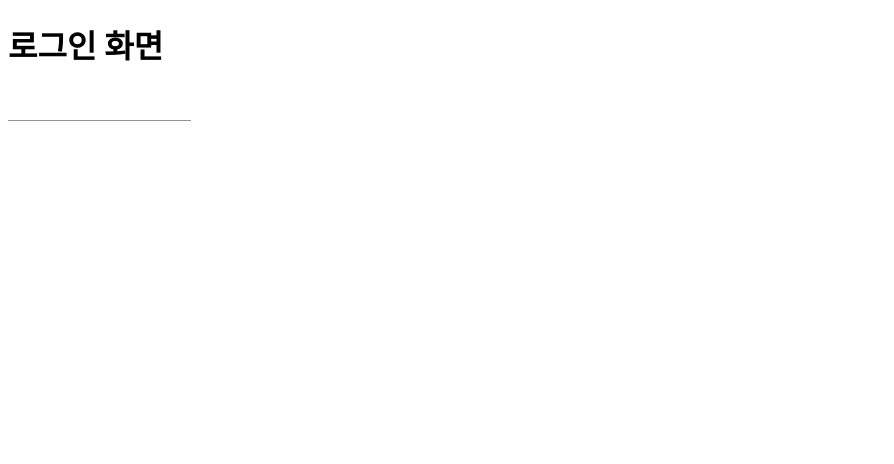
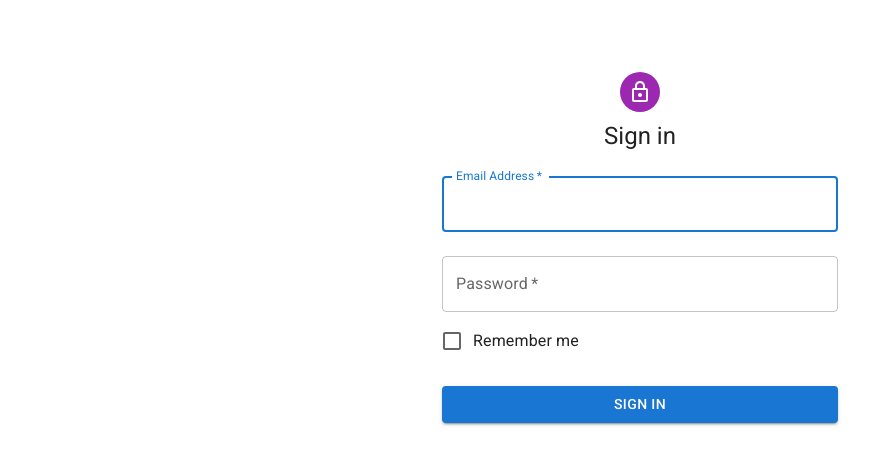
Before and after one commit to tintoll/n_analytics_clone, a React (Create React App) app: page /login in a window 1280 px wide. Shown: the top 464 px of the page, without its empty margins (0-894 px from the left). Built offline with nearby package versions, Linux system fonts and the light colour scheme.

Commit message:
로그인 페이지 markup

```diff
--- a/src/pages/Login/index.tsx
+++ b/src/pages/Login/index.tsx
@@ -1,11 +1,79 @@
-import { Input } from "@mui/material";
+import {
+  Avatar,
+  Box,
+  Button,
+  Checkbox,
+  Container,
+  CssBaseline,
+  FormControlLabel,
+  TextField,
+  Typography,
+} from "@mui/material";
+import LockOutlinedIcon from "@mui/icons-material/LockOutlined";
 
 function Login() {
+  const handleSubmit = (event: React.FormEvent<HTMLFormElement>) => {
+    event.preventDefault();
+    const data = new FormData(event.currentTarget);
+    console.log({
+      email: data.get("email"),
+      password: data.get("password"),
+    });
+  };
+
   return (
-    <div>
-      <h1>로그인 화면</h1>
-      <Input />
-    </div>
+    <Container component="main" maxWidth="xs">
+      <CssBaseline />
+      <Box
+        sx={{
+          marginTop: 8,
+          display: "flex",
+          flexDirection: "column",
+          alignItems: "center",
+        }}
+      >
+        <Avatar sx={{ m: 1, bgcolor: "secondary.main" }}>
+          <LockOutlinedIcon />
+        </Avatar>
+        <Typography component="h1" variant="h5">
+          Sign in
+        </Typography>
+        <Box component="form" onSubmit={handleSubmit} noValidate sx={{ mt: 1 }}>
+          <TextField
+            margin="normal"
+            required
+            fullWidth
+            id="email"
+            label="Email Address"
+            name="email"
+            autoComplete="email"
+            autoFocus
+          />
+          <TextField
+            margin="normal"
+            required
+            fullWidth
+            name="password"
+            label="Password"
+            type="password"
+            id="password"
+            autoComplete="current-password"
+          />
+          <FormControlLabel
+            control={<Checkbox value="remember" color="primary" />}
+            label="Remember me"
+          />
+          <Button
+            type="submit"
+            fullWidth
+            variant="contained"
+            sx={{ mt: 3, mb: 2 }}
+          >
+            Sign In
+          </Button>
+        </Box>
+      </Box>
+    </Container>
   );
 }
 
```
